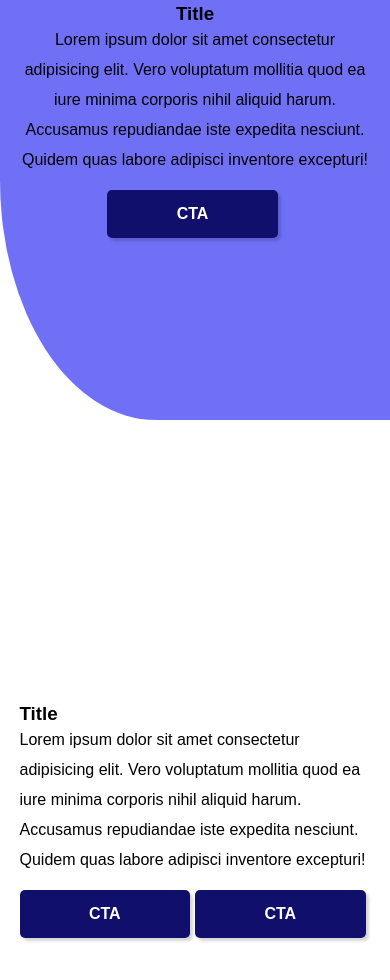
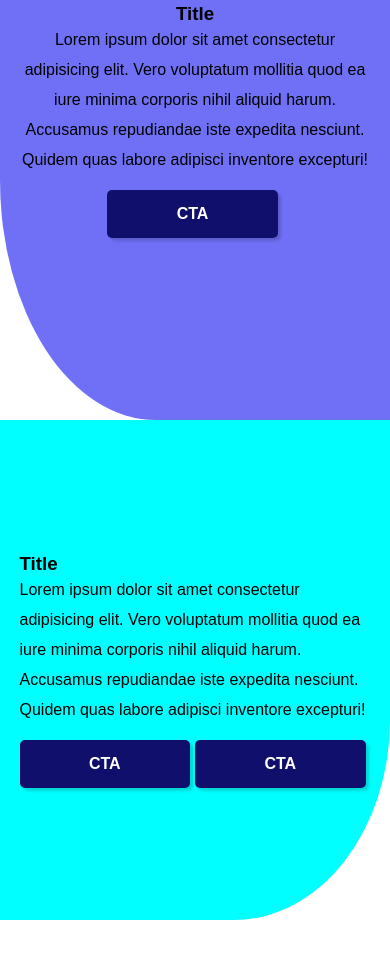
Before and after one commit to jvcorado/SiteDeEstudo, a plain HTML site: page index.html in a window 390 px wide. Shown: the part 2580-3560 px from the top of the page. After the commit the page ends 3500 px from the top, so only its background shows below. Drawn offline with Linux system fonts and the light colour scheme.

```diff
--- a/index.html
+++ b/index.html
@@ -68,9 +68,9 @@
       </div>
     </aside>
   </section>
-  <section class="container container-sub container-sub2">
-    <aside class="conteudo conteudo-sub conteudo-sub2">
-      <div class="card card-sub card-sub2">
+  <section class="container container-sub container-sub2 container-sub2-mobile">
+    <aside class="conteudo conteudo-sub conteudo-sub2 conteudo-sub2-mobile">
+      <div class="card card-sub card-sub2 card-sub2-mobile">
         <h3>Title</h3>
         <p>Lorem ipsum dolor sit amet consectetur adipisicing elit. Vero voluptatum mollitia quod ea iure minima corporis nihil aliquid harum. Accusamus repudiandae iste expedita nesciunt. Quidem quas labore adipisci inventore excepturi!</p>
         <div class="btn-row btn-row2">
--- a/styleResponsive.css
+++ b/styleResponsive.css
@@ -11,6 +11,7 @@
         color: #10106c;
         margin-left: 15px ;
     }
+
 
     .conteudo{
         flex-direction: column;
@@ -43,4 +44,8 @@
         height:800px;
 
     }
+    .container-sub2-mobile{
+        background-color: aqua;
+        height: 500px;
+    }
 }
```
